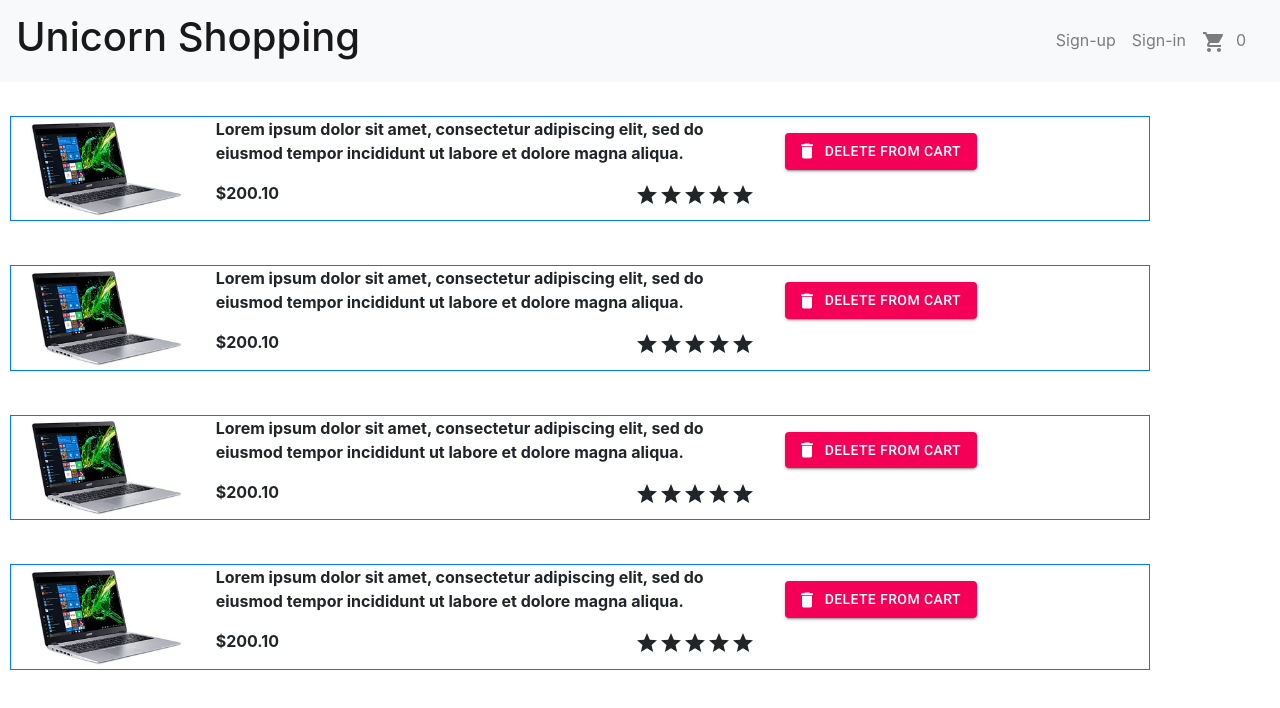
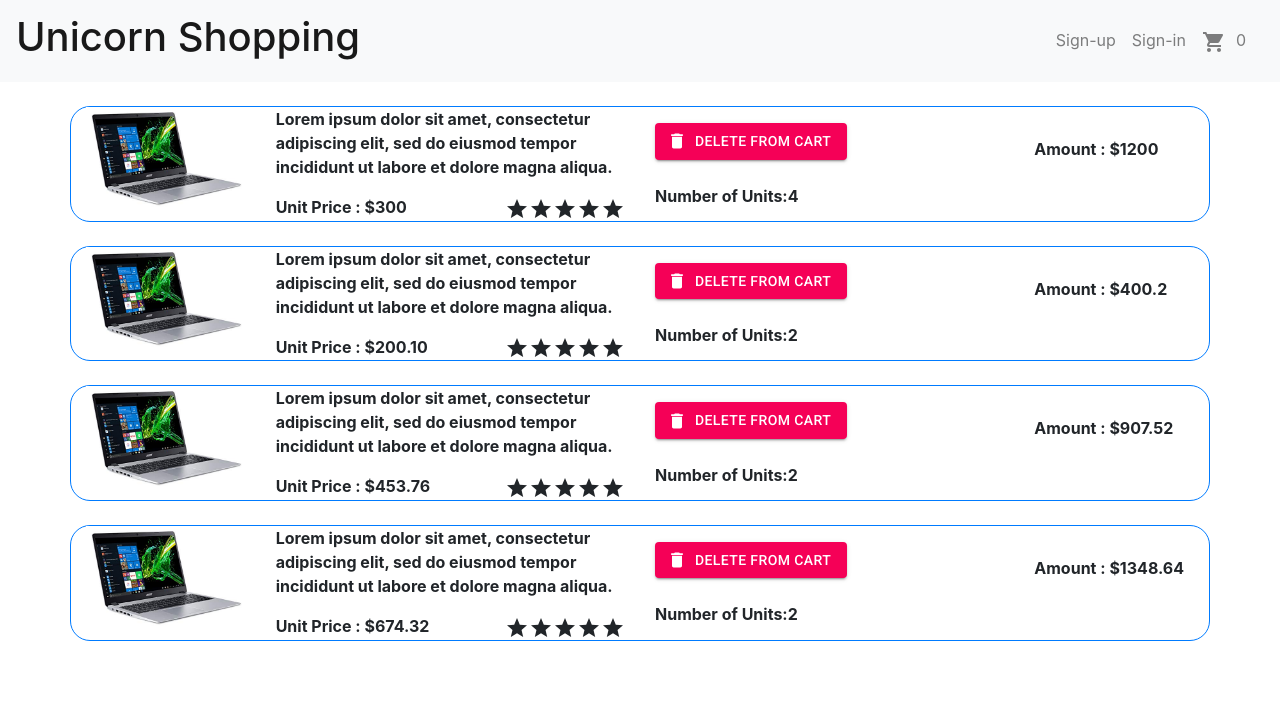
Before and after one commit to Dilansilva/Online-Shopping, a React (Create React App) app: page /cart in a window 1280 px wide. Shown: the top 708 px of the page. Built offline with nearby package versions, Linux system fonts and the light colour scheme.

Commit message:
Cart is almost  done

```diff
--- a/src/pages/BasketItem/BasketItem.js
+++ b/src/pages/BasketItem/BasketItem.js
@@ -13,14 +13,15 @@ const BasketItem = (props) => {
       <GradeIcon />
     </div>
   );
+  const [price, setPrice] = useState(); //state for price
 
   useEffect(() => {
     ratings();
-  }, [props.ratings]);
+  }, [props.ratings, props.price, props.unitcount]);
 
   const ratings = () => {
     //function for ratings
-    console.log(props.ratings);
+    setPrice(props.price * props.unitcount);
 
     if (props.ratings === 1) {
       //when the rarings are 1
@@ -75,18 +76,18 @@ const BasketItem = (props) => {
       <br />
       <Container
         className="block-example border border-primary"
-        style={{ margin: "10px" }}
+        style={{ alignItems: "center", borderRadius: "20px" }}
       >
         <Row>
           <Col xs={3} md={2}>
             <Image src={image} fluid />
           </Col>
-          <Col xs={6} md={6}>
+          <Col xs={6} md={4}>
             <p>
               <b>{props.details}</b>
             </p>
             <div style={{ display: "flex", justifyContent: "space-between" }}>
-              <b>${props.price}</b>
+              <b>Unit Price : ${props.price}</b>
               <div>{star}</div>
             </div>
           </Col>
@@ -99,6 +100,16 @@ const BasketItem = (props) => {
             >
               Delete from Cart
             </Button>
+            <br />
+            <br />
+            <b>Number of Units:{props.unitcount}</b>
+          </Col>
+          <Col
+            xs={6}
+            md={2}
+            style={{ marginTop: "30px", marginBottom: "30px" }}
+          >
+            <b>Amount : ${price}</b>
           </Col>
         </Row>
       </Container>
--- a/src/pages/Cart/Cart.js
+++ b/src/pages/Cart/Cart.js
@@ -8,27 +8,31 @@ const Cart = () => {
     <div>
       <HeaderComponent />
       <BasketItem
-        price="200.10"
+        price="300"
         details="Lorem ipsum dolor sit amet, consectetur adipiscing elit, sed do eiusmod tempor incididunt ut labore et dolore magna aliqua."
         ratings={5}
+        unitcount={4}
       />
 
       <BasketItem
         price="200.10"
         details="Lorem ipsum dolor sit amet, consectetur adipiscing elit, sed do eiusmod tempor incididunt ut labore et dolore magna aliqua."
         ratings={5}
+        unitcount={2}
       />
 
       <BasketItem
-        price="200.10"
+        price="453.76"
         details="Lorem ipsum dolor sit amet, consectetur adipiscing elit, sed do eiusmod tempor incididunt ut labore et dolore magna aliqua."
         ratings={5}
+        unitcount={2}
       />
 
       <BasketItem
-        price="200.10"
+        price="674.32"
         details="Lorem ipsum dolor sit amet, consectetur adipiscing elit, sed do eiusmod tempor incididunt ut labore et dolore magna aliqua."
         ratings={5}
+        unitcount={2}
       />
     </div>
   );
```
Also changed, not shown: 1 other file (tests, documents, lock files or other folders).
